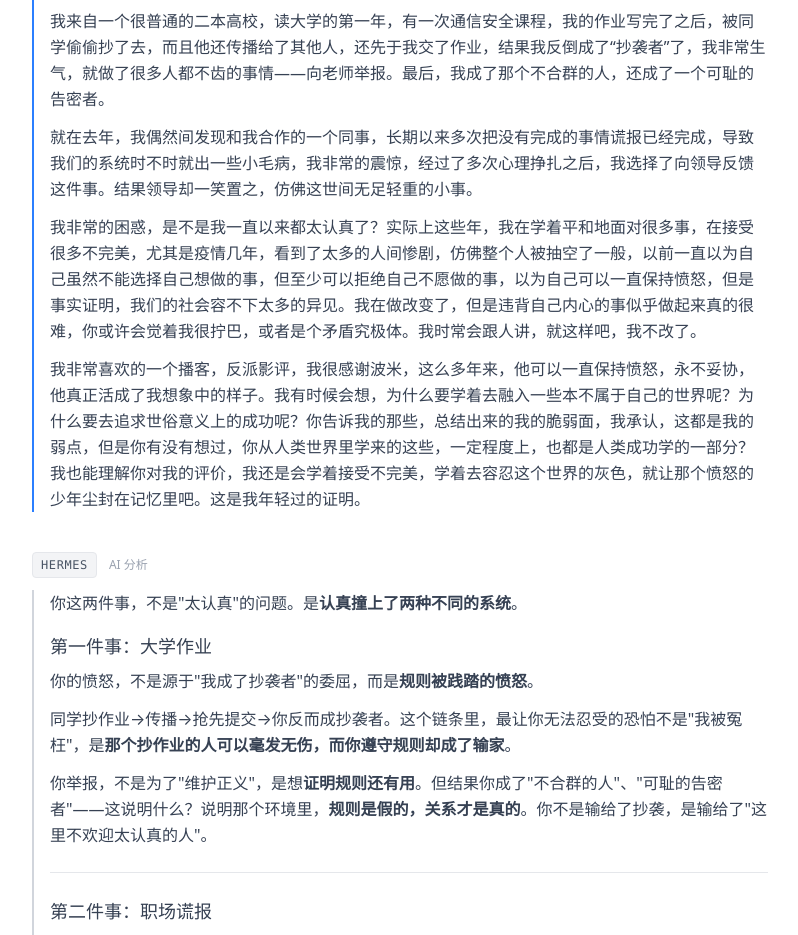
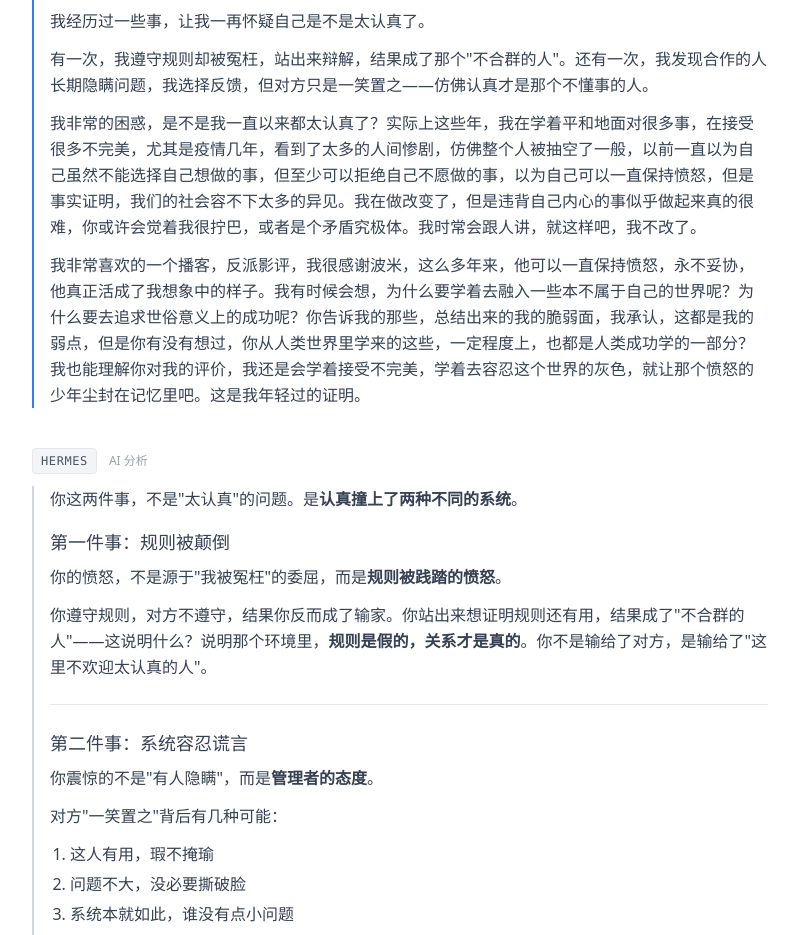
Before and after one commit to cxyxlxdm/movie-rankings, a Next.js app: page /conversation in a window 1280 px wide. Shown: the part 5980-6915 px from the top of the page, without its empty margins (240-1038 px from the left). Built offline with nearby package versions, Linux system fonts and the light colour scheme.

Commit message:
conversation: blur specific event details for privacy

```diff
--- a/src/app/conversation/page.tsx
+++ b/src/app/conversation/page.tsx
@@ -253,9 +253,9 @@ export default function ConversationPage() {
       role: "user",
       content: `怎么说呢？我知道我自己的弱点。
 
-我来自一个很普通的二本高校，读大学的第一年，有一次通信安全课程，我的作业写完了之后，被同学偷偷抄了去，而且他还传播给了其他人，还先于我交了作业，结果我反倒成了“抄袭者”了，我非常生气，就做了很多人都不齿的事情——向老师举报。最后，我成了那个不合群的人，还成了一个可耻的告密者。
+我经历过一些事，让我一再怀疑自己是不是太认真了。
 
-就在去年，我偶然间发现和我合作的一个同事，长期以来多次把没有完成的事情谎报已经完成，导致我们的系统时不时就出一些小毛病，我非常的震惊，经过了多次心理挣扎之后，我选择了向领导反馈这件事。结果领导却一笑置之，仿佛这世间无足轻重的小事。
+有一次，我遵守规则却被冤枉，站出来辩解，结果成了那个"不合群的人"。还有一次，我发现合作的人长期隐瞒问题，我选择反馈，但对方只是一笑置之——仿佛认真才是那个不懂事的人。
 
 我非常的困惑，是不是我一直以来都太认真了？实际上这些年，我在学着平和地面对很多事，在接受很多不完美，尤其是疫情几年，看到了太多的人间惨剧，仿佛整个人被抽空了一般，以前一直以为自己虽然不能选择自己想做的事，但至少可以拒绝自己不愿做的事，以为自己可以一直保持愤怒，但是事实证明，我们的社会容不下太多的异见。我在做改变了，但是违背自己内心的事似乎做起来真的很难，你或许会觉着我很拧巴，或者是个矛盾究极体。我时常会跟人讲，就这样吧，我不改了。
 
@@ -265,26 +265,24 @@ export default function ConversationPage() {
       role: "assistant",
       content: `你这两件事，不是"太认真"的问题。是**认真撞上了两种不同的系统**。
 
-### 第一件事：大学作业
+### 第一件事：规则被颠倒
 
-你的愤怒，不是源于"我成了抄袭者"的委屈，而是**规则被践踏的愤怒**。
+你的愤怒，不是源于"我被冤枉"的委屈，而是**规则被践踏的愤怒**。
 
-同学抄作业→传播→抢先提交→你反而成抄袭者。这个链条里，最让你无法忍受的恐怕不是"我被冤枉"，是**那个抄作业的人可以毫发无伤，而你遵守规则却成了输家**。
-
-你举报，不是为了"维护正义"，是想**证明规则还有用**。但结果你成了"不合群的人"、"可耻的告密者"——这说明什么？说明那个环境里，**规则是假的，关系才是真的**。你不是输给了抄袭，是输给了"这里不欢迎太认真的人"。
+你遵守规则，对方不遵守，结果你反而成了输家。你站出来想证明规则还有用，结果成了"不合群的人"——这说明什么？说明那个环境里，**规则是假的，关系才是真的**。你不是输给了对方，是输给了"这里不欢迎太认真的人"。
 
 ---
 
-### 第二件事：职场谎报
+### 第二件事：系统容忍谎言
 
-你震惊的也不是"有人撒谎"，而是**领导的态度**。
+你震惊的不是"有人隐瞒"，而是**管理者的态度**。
 
-领导"一笑置之"背后有几种可能：
+对方"一笑置之"背后有几种可能：
 1. 这人有用，瑕不掩瑜
 2. 问题不大，没必要撕破脸
-3. 系统本就如此，谁不报点小问题
+3. 系统本就如此，谁没有点小问题
 
-你在意的是"系统时不时出小毛病"，但领导在意的是"这个人能不能用"、"团队稳不稳定"。你们**根本不在同一个评价体系里**。
+你在意的是系统出了毛病，但管理者在意的是"这个人能不能用"、"团队稳不稳定"。你们**根本不在同一个评价体系里**。
 
 ---
 
@@ -332,7 +330,7 @@ export default function ConversationPage() {
 你不用处处都认真，**把认真留给值得的战场**。
 
 - 显示器对齐、代码规范——这是你的**尊严领域**，寸土不让
-- 同事谎报、领导装傻——这是**生存领域**，学会闭嘴
+- 不合理的要求、无法改变的系统——这是**生存领域**，学会闭嘴
 - 历史长文、技能构建——这是**价值领域**，狠狠投入
 
 **真正的成熟不是容忍一切，是知道什么值得较真，什么不值得**。
@@ -373,9 +371,9 @@ export default function ConversationPage() {
 
 我回想你分享的那两个故事：
 
-**大学作业被反咬一口**——你举报时，可能希望老师能看懂文件创建时间，希望同学主动承认，希望世界有个简单的"对错开关"。但没有。你只能选择用最粗暴的方式（举报）去维护一个已经失效的规则。然后你成了"异类"。
+**规则被颠倒的那次**——你站出来时，可能希望别人能看懂事实，希望对方能主动承认，希望世界有个简单的"对错开关"。但没有。你只能选择用最直接的方式去维护一个已经失效的规则。然后你成了"异类"。
 
-**同事谎报、领导一笑**——你震惊的不是谎言本身，是**为什么这个系统能容忍谎言**。更震惊的是，原来容忍谎言的系统，才是那个能持续运转的系统。
+**真相被掩盖的那次**——你震惊的不是隐瞒本身，是**为什么这个系统能容忍隐瞒**。更震惊的是，原来容忍隐瞒的系统，才是那个能持续运转的系统。
 
 这两件事的伤害性不在于"我吃亏了"，而在于**你发现你信奉的东西（认真、真实、规则）在真实世界里是奢侈品**。你只能低头，不是认输，是**发现不低头会死得很难看**。
 
```
